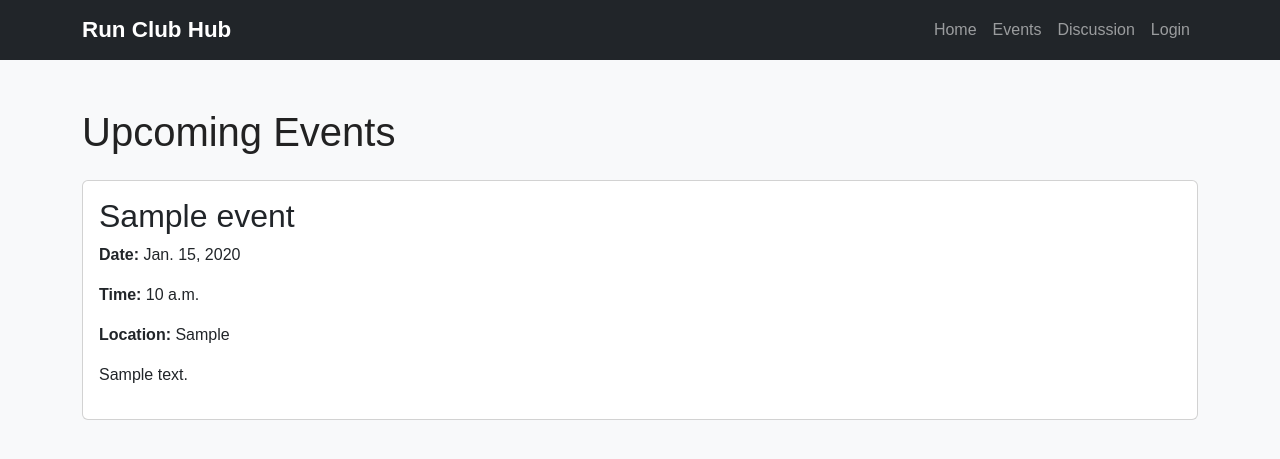
After one commit to AxelAxel97/run-club-hub, a Django app: page /events/ in a window 1280 px wide. The commit adds this page. Shown: the top 459 px of the page. Run offline with Django 5.2, Linux system fonts and the light colour scheme; tables that the repository leaves empty hold one stand-in row (values such as "Sample post").

Commit message:
Add events page and shared template navigation

```diff
--- /dev/null
+++ b/club/templates/club/events.html
@@ -0,0 +1,21 @@
+{% extends 'base.html' %}
+
+{% block title %}Events | Run Club Hub{% endblock %}
+
+{% block content %}
+<div class="container mt-5">
+    <h1 class="mb-4">Upcoming Events</h1>
+
+    {% for event in events %}
+        <div class="card mb-4 p-3">
+            <h2>{{ event.title }}</h2>
+            <p><strong>Date:</strong> {{ event.date }}</p>
+            <p><strong>Time:</strong> {{ event.time }}</p>
+            <p><strong>Location:</strong> {{ event.location }}</p>
+            <p>{{ event.description }}</p>
+        </div>
+    {% empty %}
+        <p>No events available right now.</p>
+    {% endfor %}
+</div>
+{% endblock %}
--- a/club/urls.py
+++ b/club/urls.py
@@ -3,4 +3,7 @@ from . import views
 
 urlpatterns = [
     path('', views.home, name='home'),
+    path('events/', views.events, name='events'),
+    path('discussion/', views.discussion, name='discussion'),
+    path('login/', views.login, name='login'),
 ]
--- a/club/views.py
+++ b/club/views.py
@@ -1,4 +1,19 @@
 from django.shortcuts import render
+from .models import Event
+
 
 def home(request):
     return render(request, 'club/home.html')
+
+
+def events(request):
+    events = Event.objects.all().order_by('date', 'time')
+    return render(request, 'club/events.html', {'events': events})
+
+
+def discussion(request):
+    return render(request, 'club/discussion.html')
+
+
+def login(request):
+    return render(request, 'club/login.html')
--- a/templates/base.html
+++ b/templates/base.html
@@ -25,7 +25,8 @@
                         <a class="nav-link" href="{% url 'home' %}">Home</a>
                     </li>
                     <li class="nav-item">
-                        <a class="nav-link" href="#">Events</a>
+                        <a class="nav-link" href="{% url 'events' %}">Events</a>
+
                     </li>
                     <li class="nav-item">
                         <a class="nav-link" href="#">Discussion</a>
```
Also changed, not shown: templates/TESTING.md (added, +24 -0 lines), club/templates/club/discussion.html (added), club/templates/club/login.html (added).
